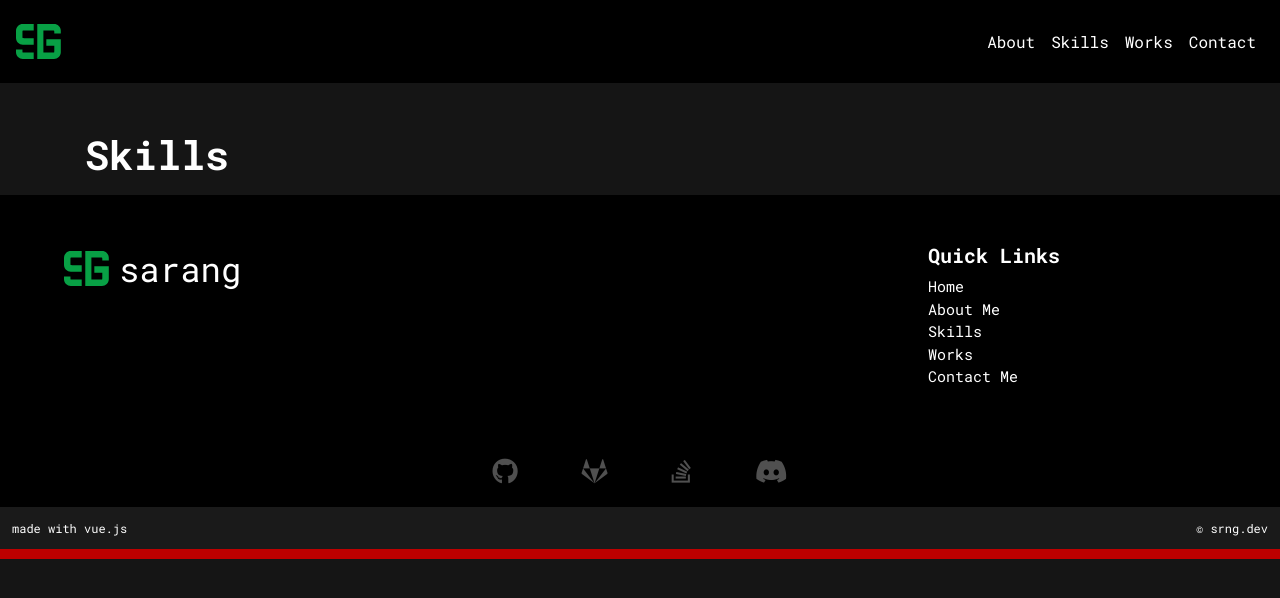
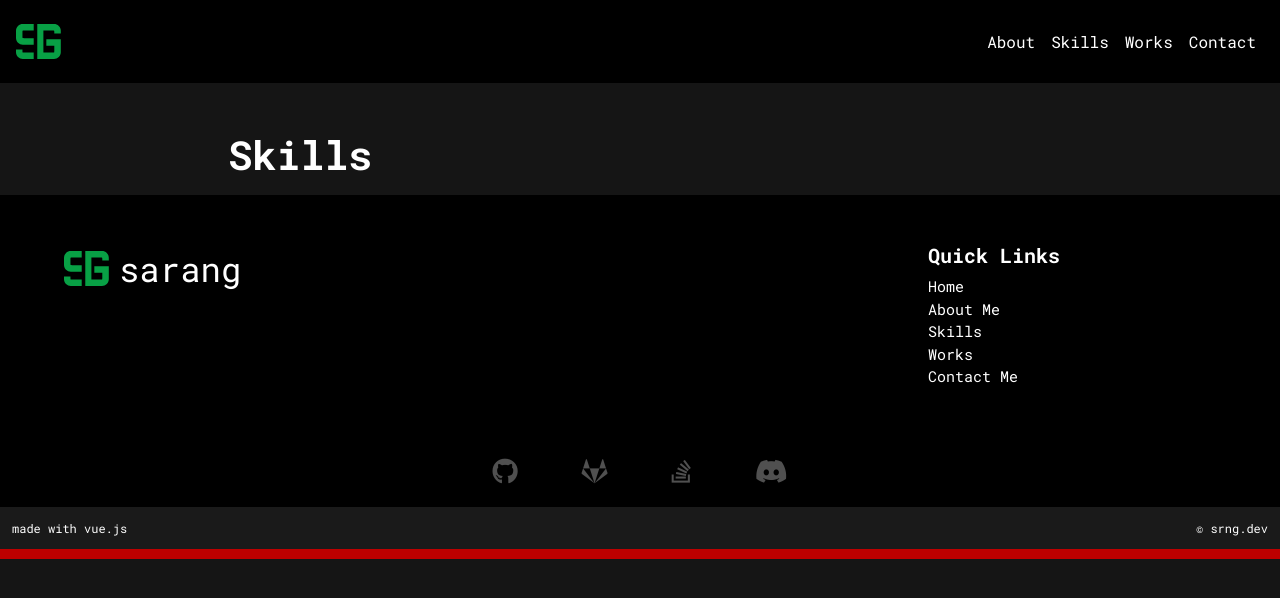
Before and after one commit to sarangnx/sarangnx.github.io, a Vue app: page /skills in a window 1280 px wide. Shown: the top 598 px of the page. Built offline with nearby package versions, Linux system fonts and the light colour scheme.

Commit message:
changed container padding

```diff
--- a/src/views/Contact.vue
+++ b/src/views/Contact.vue
@@ -1,5 +1,5 @@
 <template>
-    <div class="contact container mt-5">
+    <div class="contact col-12 col-sm-10 col-lg-8 pt-5 mx-auto">
         <h1>Contact</h1>
         <p></p>
     </div>
--- a/src/views/Skills.vue
+++ b/src/views/Skills.vue
@@ -1,5 +1,5 @@
 <template>
-    <div class="skills container mt-5">
+    <div class="skills col-12 col-sm-10 col-lg-8 pt-5 mx-auto">
         <h1>Skills</h1>
         <p></p>
     </div>
--- a/src/views/Works.vue
+++ b/src/views/Works.vue
@@ -1,5 +1,5 @@
 <template>
-    <div class="works container mt-5">
+    <div class="works col-12 col-sm-10 col-lg-8 pt-5 mx-auto">
         <h1>Works</h1>
         <p></p>
     </div>
```
